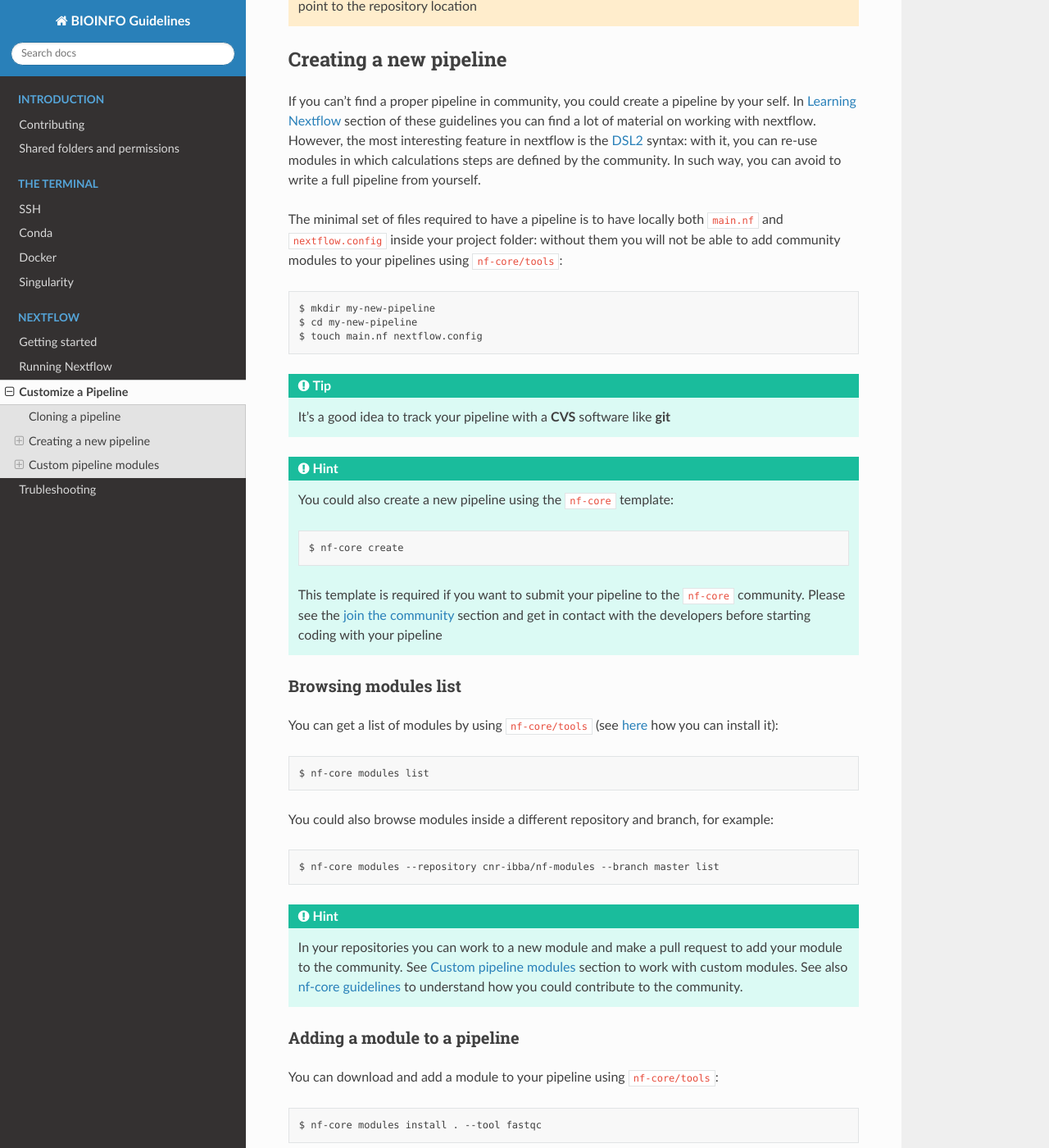
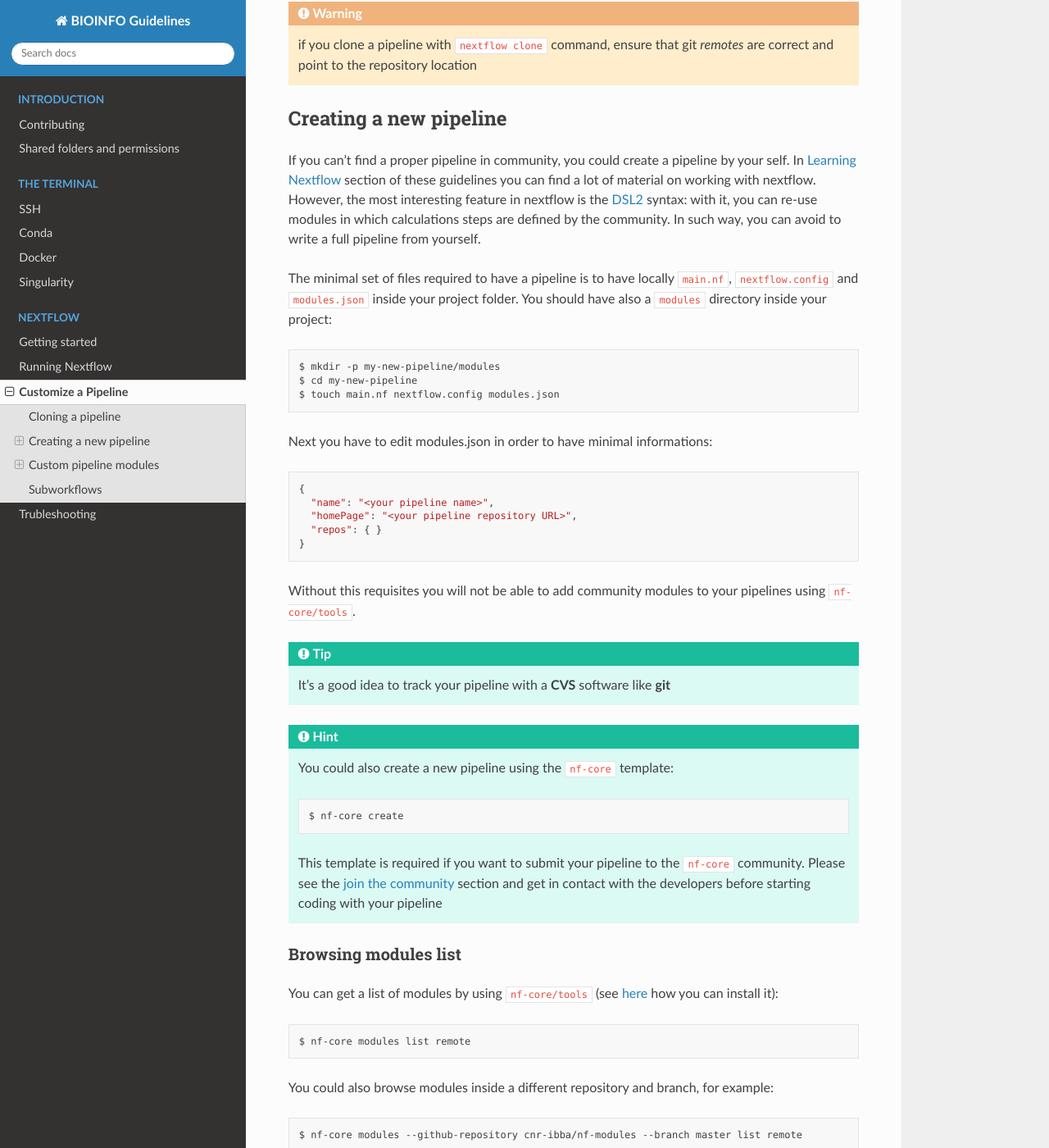
Before and after one commit to cnr-ibba/BIOINFO-guidelines, a Sphinx documentation site: the page built from docs/nextflow/customize.rst, in a window 1280 px wide and 1400 px high, scrolled down 844 px. Shown: the whole window at 82% size. Built offline with Sphinx 7.4.7 and the Read the Docs theme 2.0.0, drawn with Linux system fonts in a browser that asks for light colours; some of the changed text lies outside the part shown.

Commit message:
:memo: update nextflow customize pipeline

```diff
--- a/docs/nextflow/customize.rst
+++ b/docs/nextflow/customize.rst
@@ -33,13 +33,25 @@
 syntax: with it, you can re-use modules in which calculations steps are defined
 by the community. In such way, you can avoid to write a full pipeline from yourself.
 
-The minimal set of files required to have a pipeline is to have locally both
-``main.nf`` and ``nextflow.config`` inside your project folder: without them you
-will not be able to add community modules to your pipelines using ``nf-core/tools``::
+The minimal set of files required to have a pipeline is to have locally
+``main.nf``, ``nextflow.config`` and ``modules.json`` inside your project folder.
+You should have also a ``modules`` directory inside your project::
 
-  $ mkdir my-new-pipeline
+  $ mkdir -p my-new-pipeline/modules
   $ cd my-new-pipeline
-  $ touch main.nf nextflow.config
+  $ touch main.nf nextflow.config modules.json
+
+Next you have to edit modules.json in order to have minimal informations::
+
+  {
+    "name": "<your pipeline name>",
+    "homePage": "<your pipeline repository URL>",
+    "repos": { }
+  }
+
+
+Without this requisites you will not be able to add community modules to your
+pipelines using ``nf-core/tools``.
 
 .. tip::
 
@@ -63,17 +75,17 @@
 You can get a list of modules by using ``nf-core/tools`` (see :ref:`here <install-nf-core>`
 how you can install it)::
 
-  $ nf-core modules list
+  $ nf-core modules list remote
 
 You could also browse modules inside a different repository and branch, for example::
 
-  $ nf-core modules --repository cnr-ibba/nf-modules --branch master list
+  $ nf-core modules --github-repository cnr-ibba/nf-modules --branch master list remote
 
 .. hint::
 
   In your repositories you can work to a new module and make a pull request to
   add your module to the community. See :ref:`Custom pipeline modules <custom-pipeline-modules>`
-  section to work with custom modules. See also `nf-core guidelines <https://github.com/nf-core/modules#guidelines>`__
+  section to work with custom modules. See also `nf-core guidelines <https://nf-co.re/developers/guidelines>`__
   to understand how you could contribute to the community.
 
 Adding a module to a pipeline
@@ -81,16 +93,37 @@
 
 You can download and add a module to your pipeline using ``nf-core/tools``::
 
-  $ nf-core modules install . --tool fastqc
+  $ nf-core modules install --dir . fastqc
 
 .. note::
 
-  the ``.`` directory is required to install the module in your pipeline folder
+  The ``--dir .`` option is optional, the default installation path is the CWD
+  (that need to be your pipeline source directory)
 
 .. hint::
 
-  if you don't provide the module with ``--tool`` option, ``nf-core`` will search
+  If you don't provide the module, ``nf-core`` will search
   and prompt for for a module in ``nf-core/modules`` GitHub repository
+
+List all modules in a pipeline
+~~~~~~~~~~~~~~~~~~~~~~~~~~~~~~
+
+You can have a full list of installed modules using::
+
+  $ nf-core modules list local
+
+Update a pipeline module
+~~~~~~~~~~~~~~~~~~~~~~~~
+
+You can update a module simple by calling::
+
+  $ nf-core modules update fastqc
+
+.. hint::
+
+  Call ``nf-core modules update --help`` to get a list of the available options,
+  for example, if you need to install a specific version of a module
+
 
 Custom pipeline modules
 -----------------------
@@ -129,11 +162,7 @@
 To add a custom module to your pipeline, move into your pipeline folder and call
 ``nf-core install`` with your custom module repository as parameter, for example::
 
-  $ nf-core modules --repository cnr-ibba/nf-modules install . --tool freebayes/single
-
-.. note::
-
-  the ``.`` directory is required to install the module in your pipeline folder
+  $ nf-core modules --repository cnr-ibba/nf-modules install freebayes/single
 
 Create a new module
 ~~~~~~~~~~~~~~~~~~~
@@ -141,18 +170,12 @@
 In order to create a new module, clone first the private repository module. Then,
 in your local git module repository, create a new module like this::
 
-  $ nf-core modules create . --tool freebayes --author @bunop --label process_high --meta
-
-.. note::
-
-  The ``nf-core`` is yet simple at this moment, if you need to create a module with
-  the same prefix, like ``freebayes/single`` or ``freebayes/multi``, simply create
-  the base module (ie ``freebayes``) then copy and move stuff in subfolders.
+  $ nf-core modules create freebayes/single --author @bunop --label process_high --meta
 
 .. tip::
 
-  See `nf-core/README.md <https://github.com/nf-core/modules/blob/master/README.md>`__
-  to get a full list of available options.
+  To get more information in creating modules see `Adding a new module <https://nf-co.re/developers/adding_modules>`__
+  guide.
 
 Testing a new module
 ~~~~~~~~~~~~~~~~~~~~
@@ -165,12 +188,21 @@
 You need also to specify an environment between ``conda``, ``docker`` or ``singularity``
 in order to perform test. Use tags to specify which tests need to be run::
 
-  $ PROFILE=docker pytest --tag freebayes/single --symlink --keep-workflow-wd
+  $ NF_CORE_MODULES_TEST=1 PROFILE=docker pytest --tag freebayes/single --symlink --keep-workflow-wd
 
 You need to check also syntax with ``nf-core`` script by specify which tests to call
 using *tags*::
 
-  $ nf-core modules lint . -t freebayes/single
+  $ nf-core modules lint freebayes/single
 
 If you are successful in both tests, you have an higher chance that your tests will
 be executed without errors in GitHub workflow.
+
+Subworkflows
+------------
+
+A subworkflow is an experimental feature which allow to include a chain of modules
+together (for example ``bam_sort_samtools``, which execute *samtools sort*, *samtools
+index* and then call the ``bam_stats_samtools``, which is another subworkflow.
+There are imported in the main workflow (pipeline) like any others modules. More
+information will be added in future.
```
